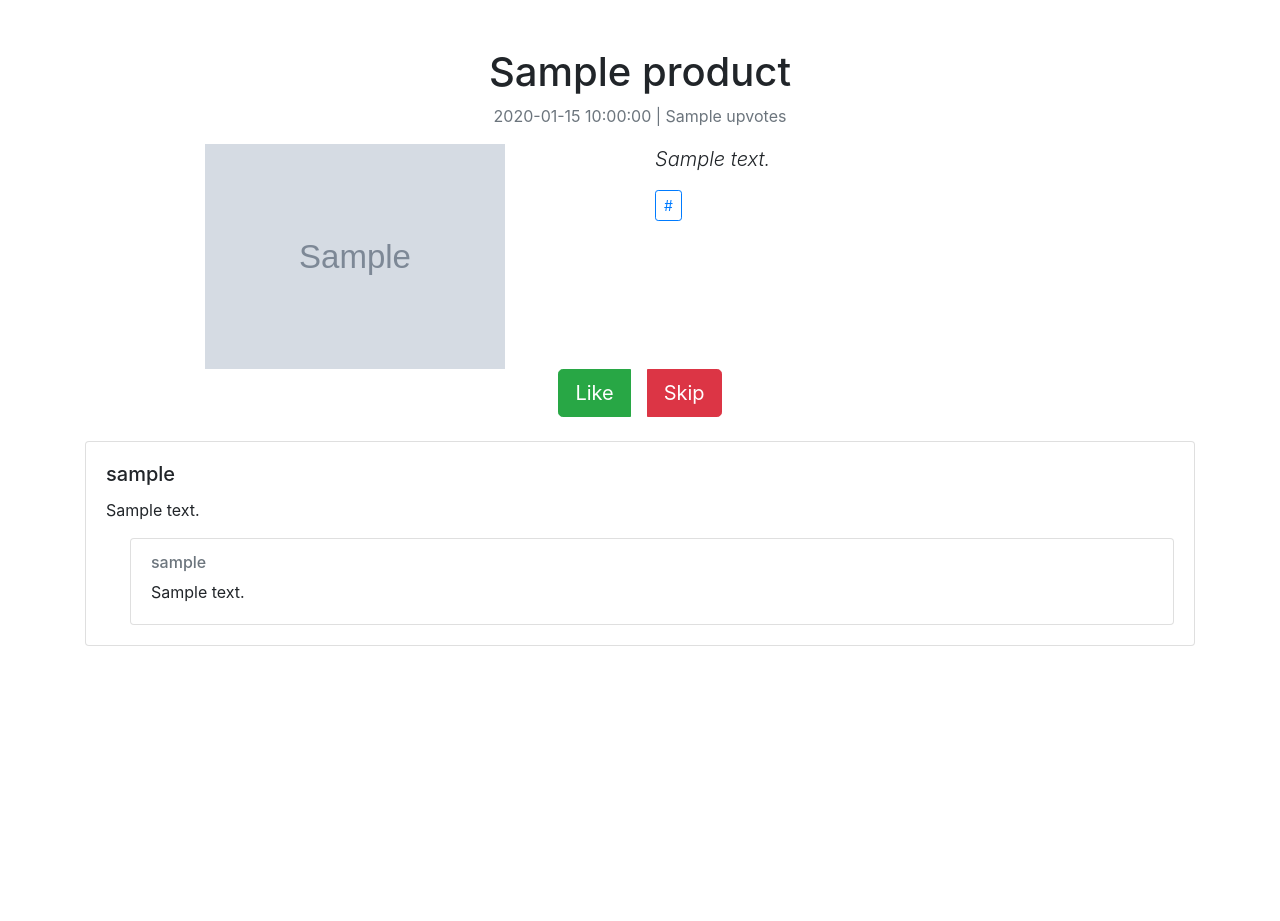
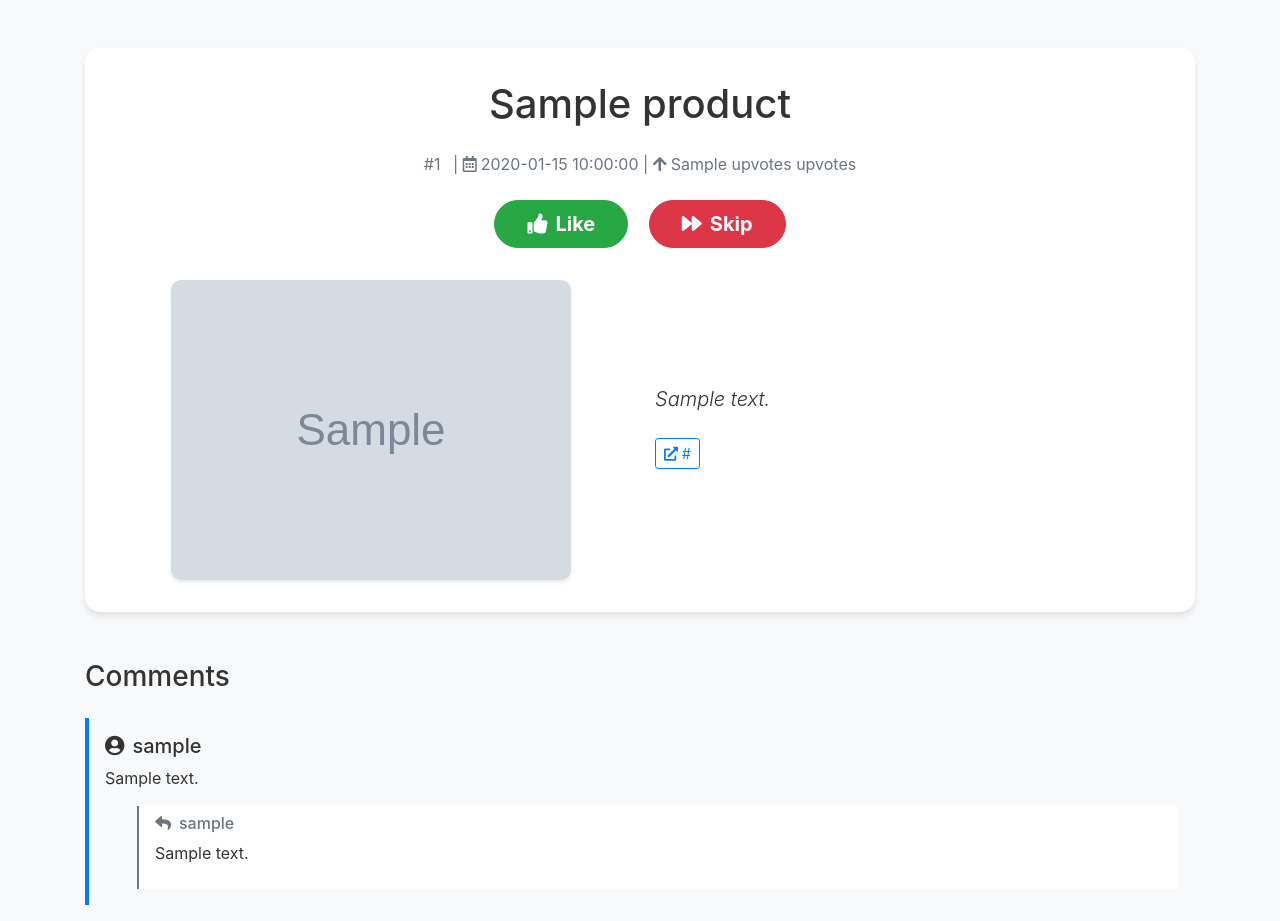
Before and after one commit to namuan/ph-browser, a Flask app: template templates/product.html in a window 1280 px wide. Before the commit the page ends 646 px from the top, so only its background shows below. Run offline with Flask 3, Linux system fonts and the light colour scheme; the template is opened without the code that fills it: most values are stand-ins (such as "Sample title", 1, 10 or a date in 2020); grey boxes marked "Sample" are stand-in pictures; parts of the project's set-up code (start-up, migrations or seed data) failed here and were passed over; some libraries are stand-ins or nearby versions.

Commit message:
feat: Update design and other functionality

```diff
--- a/app.py
+++ b/app.py
@@ -1,4 +1,4 @@
-from flask import Flask, render_template, jsonify, redirect, url_for
+from flask import Flask, render_template, jsonify, redirect, url_for, abort
 import json
 import ast
 import csv
@@ -21,13 +21,36 @@ def load_products():
 products = load_products()
 current_index = 0
 
+def get_product_by_id(product_id):
+    try:
+        product_id = int(product_id)
+        if 1 <= product_id <= len(products):
+            return products[product_id - 1], product_id - 1
+    except ValueError:
+        pass
+    return None, None
+
 @app.route('/')
 def show_product():
     global current_index
     product = products[current_index]
     # Format the release date to remove the timestamp
     product['release_date'] = product['release_date'].split(' ')[0]
+    # Add the product ID to the context
+    product['id'] = current_index + 1
     return render_template('product.html', product=product)
+
+@app.route('/product/<product_id>')
+def show_product_by_id(product_id):
+    global current_index
+    product, index = get_product_by_id(product_id)
+    if product:
+        current_index = index
+        product['release_date'] = product['release_date'].split(' ')[0]
+        product['id'] = index + 1
+        return render_template('product.html', product=product)
+    else:
+        abort(404)
 
 @app.route('/like', methods=['POST'])
 def like_product():
@@ -44,18 +67,18 @@ def like_product():
         with open('liked_products.json', 'w', encoding='utf-8') as file:
             json.dump([product], file, ensure_ascii=False, indent=4)
     return jsonify(success=True, redirect=url_for('next_product'))
+
 @app.route('/next')
 def next_product():
     global current_index
     current_index = (current_index + 1) % len(products)
-    return show_product()
+    return redirect(url_for('show_product_by_id', product_id=current_index + 1))
 
 @app.route('/previous')
 def previous_product():
     global current_index
     current_index = (current_index - 1) % len(products)
-    return show_product()
-
+    return redirect(url_for('show_product_by_id', product_id=current_index + 1))
 
 if __name__ == '__main__':
     app.run(port=5011, debug=True)
--- a/templates/product.html
+++ b/templates/product.html
@@ -5,51 +5,115 @@
     <meta name="viewport" content="width=device-width, initial-scale=1.0">
     <title>Product Details</title>
     <link href="https://stackpath.bootstrapcdn.com/bootstrap/4.5.2/css/bootstrap.min.css" rel="stylesheet">
+    <link href="https://cdnjs.cloudflare.com/ajax/libs/font-awesome/5.15.1/css/all.min.css" rel="stylesheet">
+    <style>
+        body {
+            background-color: #f8f9fa;
+            color: #333;
+        }
+        .product-card {
+            background-color: #fff;
+            border-radius: 15px;
+            box-shadow: 0 4px 6px rgba(0, 0, 0, 0.1);
+            padding: 2rem;
+            margin-bottom: 2rem;
+        }
+        .product-image {
+            max-width: 100%;
+            height: auto;
+            border-radius: 10px;
+            box-shadow: 0 2px 4px rgba(0, 0, 0, 0.1);
+        }
+        .btn-like, .btn-skip {
+            border-radius: 25px;
+            padding: 0.5rem 2rem;
+            font-weight: bold;
+            transition: all 0.3s ease;
+        }
+        .btn-like:hover, .btn-skip:hover {
+            transform: translateY(-2px);
+            box-shadow: 0 4px 8px rgba(0, 0, 0, 0.15);
+        }
+        .comment-card {
+            border-left: 4px solid #007bff;
+            background-color: #f8f9fa;
+            margin-bottom: 1rem;
+            padding: 1rem;
+            border-radius: 0 5px 5px 0;
+        }
+        .reply-card {
+            border-left: 2px solid #6c757d;
+            background-color: #fff;
+            margin-left: 2rem;
+            padding: 0.5rem 1rem;
+            border-radius: 0 5px 5px 0;
+        }
+        .website-link {
+            display: inline-block;
+            margin-right: 0.5rem;
+            margin-bottom: 0.5rem;
+        }
+        .button-container {
+            margin-bottom: 2rem; /* Add space below the buttons */
+        }
+    </style>
 </head>
-<body class="container mt-5">
-    <div class="text-center">
-        <h1>{{ product['name'] }}</h1>
-        <p class="text-muted">{{ product['release_date'] }} | {{ product['upvotes'] }}</p>
-        <div class="row">
+<body>
+<div class="container mt-5">
+    <div class="product-card">
+        <h1 class="text-center mb-4">{{ product['name'] }}</h1>
+        <p class="text-center text-muted">
+            <span class="mr-2">#{{ product['id'] }}</span> |
+            <i class="far fa-calendar-alt mr-1"></i>{{ product['release_date'] }} |
+            <i class="fas fa-arrow-up mr-1"></i>{{ product['upvotes'] }} upvotes
+        </p>
+        <div class="button-container mt-4 text-center">
+            <button onclick="likeProduct()" class="btn btn-success btn-lg mr-2 btn-like">
+                <i class="fas fa-thumbs-up mr-2"></i>Like
+            </button>
+            <button onclick="skipProduct()" class="btn btn-danger btn-lg ml-2 btn-skip">
+                <i class="fas fa-forward mr-2"></i>Skip
+            </button>
+        </div>
+        <div class="row align-items-center">
+            <div class="col-md-6 text-center mb-4 mb-md-0">
+                <img src="{{ product['main_image'] }}" alt="{{ product['name'] }}" class="product-image">
+            </div>
             <div class="col-md-6">
-                <img src="{{ product['main_image'] }}" alt="{{ product['name'] }}" class="img-fluid mx-auto d-block" style="max-width: 300px;">
-            </div>
-            <div class="col-md-6 text-left">
                 <p class="lead font-italic">{{ product['product_description'] }}</p>
-                <ul class="list-unstyled mt-3">
+                <div class="mt-4">
                     {% for website in product['websites'] %}
-                        <li><a href="{{ website }}" target="_blank" class="btn btn-outline-primary btn-sm mb-1">{{ website }}</a></li>
+                    <a href="{{ website }}" target="_blank" class="btn btn-outline-primary btn-sm website-link">
+                        <i class="fas fa-external-link-alt mr-1"></i>{{ website }}
+                    </a>
                     {% endfor %}
-                </ul>
                 </div>
             </div>
-        <div class="btn-group" role="group">
-            <button type="button" onclick="likeProduct()" class="btn btn-success btn-lg mr-2">Like</button>
-            <button type="button" onclick="skipProduct()" class="btn btn-danger btn-lg ml-2">Skip</button>
         </div>
     </div>
-    <div class="mt-4">
+
+    <h3 class="mt-5 mb-4">Comments</h3>
     {% for comment in product['comments'] %}
-            <div class="card mb-3">
-                <div class="card-body">
-                    <h5 class="card-title">{{ comment['user_name'] }}</h5>
-                    <p class="card-text">{{ comment['comment'] }}</p>
+    <div class="comment-card">
+        <h5><i class="fas fa-user-circle mr-2"></i>{{ comment['user_name'] }}</h5>
+        <p>{{ comment['comment'] }}</p>
         {% if comment['replies'] %}
-                        <div class="ml-4">
+        <div class="mt-3">
             {% for reply in comment['replies'] %}
-                                <div class="card mt-2">
-                                    <div class="card-body">
-                                        <h6 class="card-subtitle mb-2 text-muted">{{ reply['user_name'] }}</h6>
-                                        <p class="card-text">{{ reply['comment'] }}</p>
-                                    </div>
+            <div class="reply-card mt-2">
+                <h6 class="text-muted"><i class="fas fa-reply mr-2"></i>{{ reply['user_name'] }}</h6>
+                <p>{{ reply['comment'] }}</p>
             </div>
             {% endfor %}
         </div>
         {% endif %}
     </div>
-            </div>
     {% endfor %}
 </div>
+
+<script src="https://code.jquery.com/jquery-3.5.1.slim.min.js"></script>
+<script src="https://cdn.jsdelivr.net/npm/@popperjs/core@2.5.3/dist/umd/popper.min.js"></script>
+<script src="https://stackpath.bootstrapcdn.com/bootstrap/4.5.2/js/bootstrap.min.js"></script>
 <script>
     function likeProduct() {
         fetch('/like', { method: 'POST' })
```
Also changed, not shown: 1 other file. Lines whose indentation alone changed are shown as unchanged.
